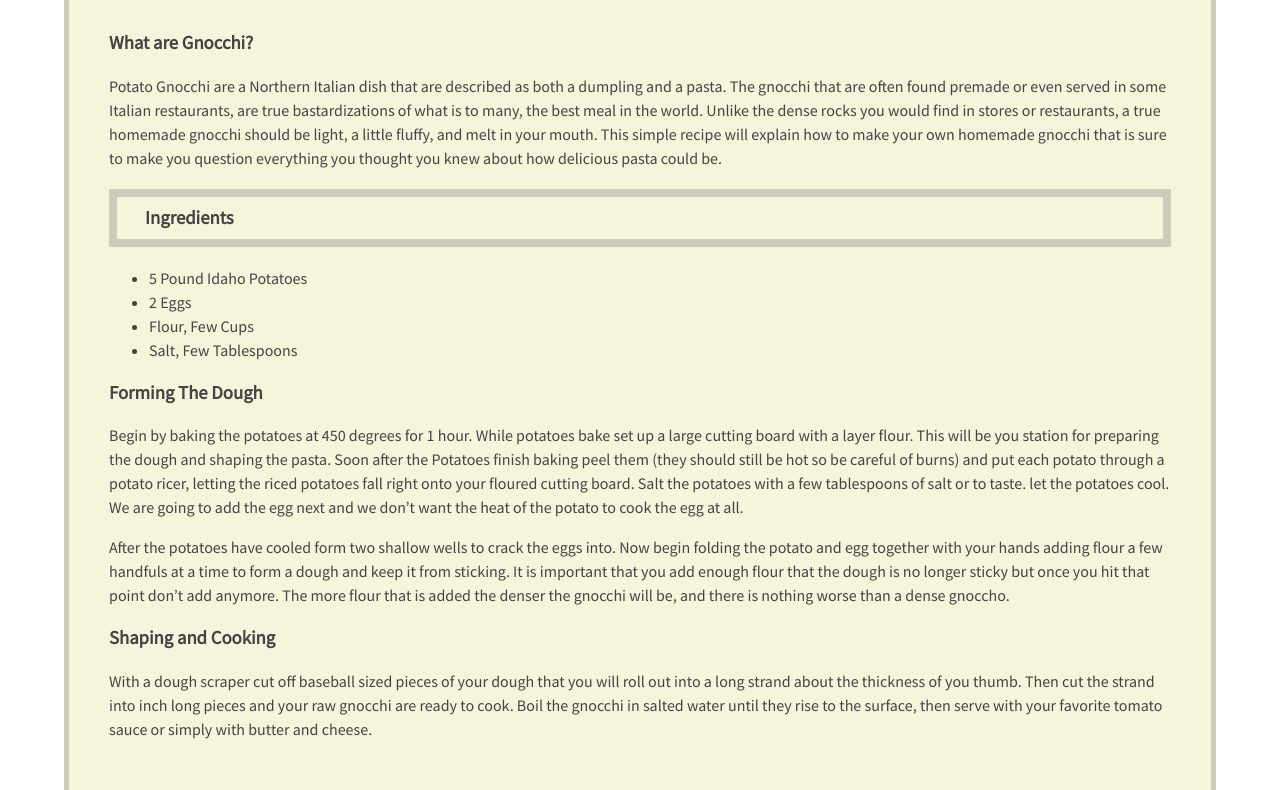
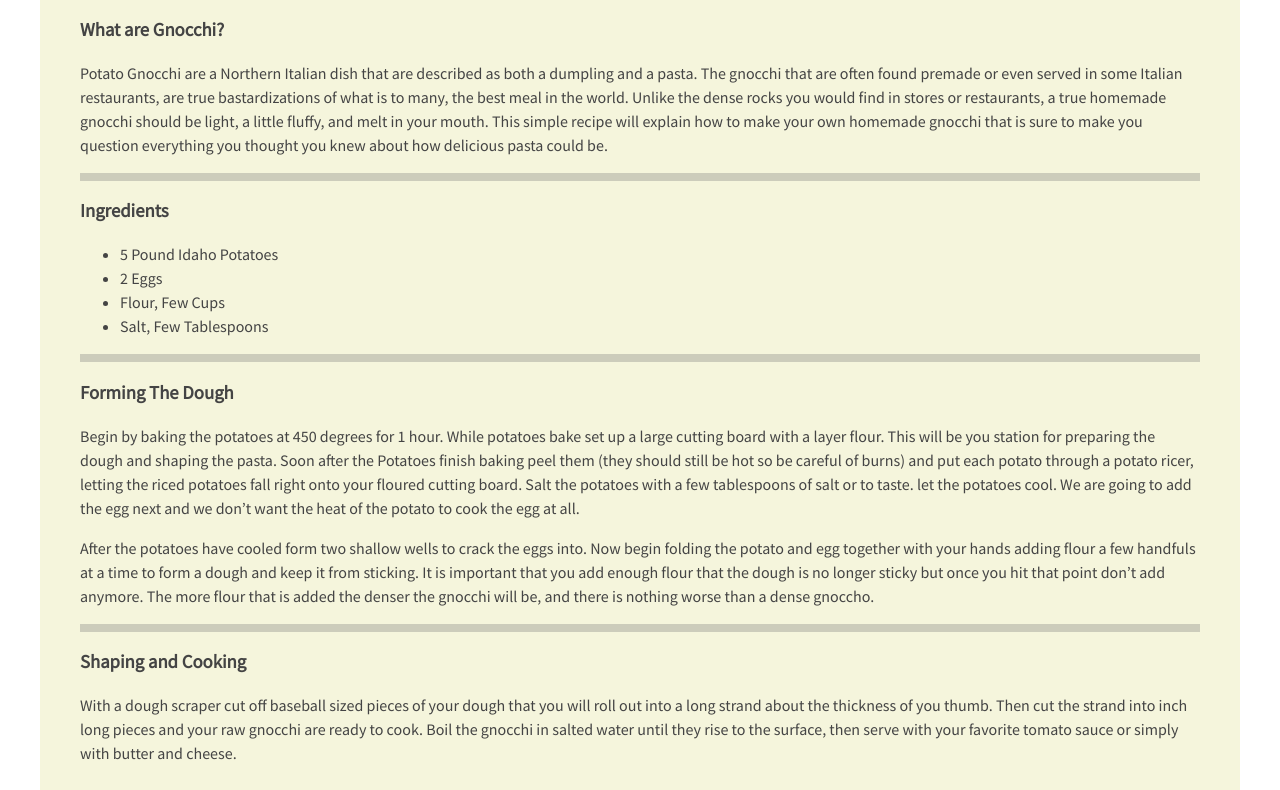
Before and after one commit to BrunoEhrenfels/Recipe, a plain HTML site: page index.html in a window 1280 px wide. Shown: the part 144-934 px from the top of the page. Drawn offline with Linux system fonts and the light colour scheme.

Commit message:
Added Bottom Borders

```diff
--- a/css/sitewide.css
+++ b/css/sitewide.css
@@ -43,10 +43,9 @@ body {
 	margin-right: auto;
 	margin-bottom: 1em;
 	margin-left: auto;
-	width: 90%;
+	width: 95%;
 	max-width: 1200px;
 	padding: 2.5em;
-	border: 5px solid #ccb;
 	background-color: beige;
 }
 
@@ -57,12 +56,13 @@ body {
 }
 .question {
 	margin-top: 3em;
+	border-bottom: 8px solid #ccb
 }
 
 .ingredient {
-	border: 8px solid #ccb;
-	padding-top: .5em;
-	padding-left: 1.5em;
-	padding-bottom: .5em;
+	border-bottom: 8px solid #ccb
+}
 
+.dough {
+	border-bottom: 8px solid #ccb
 }
--- a/index.html
+++ b/index.html
@@ -26,14 +26,19 @@
 
 		<h1 class=title>Traditional Potato Gnocchi</h1>
 
-		<h3 class="question">What are Gnocchi?</h3>
+		<div class="question">
+
+			<h3>What are Gnocchi?</h3>
 
 				<p>Potato Gnocchi are a Northern Italian dish that are described as both a dumpling and a pasta. The gnocchi that are often found premade or even served in some Italian restaurants, are true bastardizations of what is to many, the best meal in the world. Unlike the dense rocks you would find in stores or restaurants, a true homemade gnocchi should be light, a little fluffy, and melt in your mouth. This simple recipe will explain how to make your own homemade gnocchi that is sure to make you question everything you thought you knew about how delicious pasta could be.
 				</p>
 
+		</div>
 
 
-		<h3 class="ingredient">Ingredients</h3>
+		<div class="ingredient">
+
+			<h3>Ingredients</h3>
 
 				<ul>
 				<li>5 Pound Idaho Potatoes</li>
@@ -42,8 +47,10 @@
 				<li>Salt, Few Tablespoons</li>
 				</ul>
 
+		</div>
 
 
+		<div class="dough">
 			<h3>Forming The Dough</h3>
 
 				<p>Begin by baking the potatoes at 450 degrees for 1 hour. While potatoes bake set up a large cutting board with a layer flour. This will be you station for preparing the dough and shaping the pasta. Soon after the Potatoes finish baking peel them (they should still be hot so be careful of burns) and put each potato through a potato ricer, letting the riced potatoes fall right onto your floured cutting board. Salt the potatoes with a few tablespoons of salt or to taste. let the potatoes cool. We are going to add the egg next and we don’t want the heat of the potato to cook the egg at all.
@@ -51,6 +58,7 @@
 
 				<p>After the potatoes have cooled form two shallow wells to crack the eggs into. Now begin folding the potato and egg together with your hands adding flour a few handfuls at a time to form a dough and keep it from sticking. It is important that you add enough flour that the dough is no longer sticky but once you hit that point don’t add anymore. The more flour that is added the denser the gnocchi will be, and there is nothing worse than a dense gnoccho.
 				</p>
+		</div>
 
 		<h3>Shaping and Cooking</h3>
 
```
Lines whose indentation alone changed are shown as unchanged.
